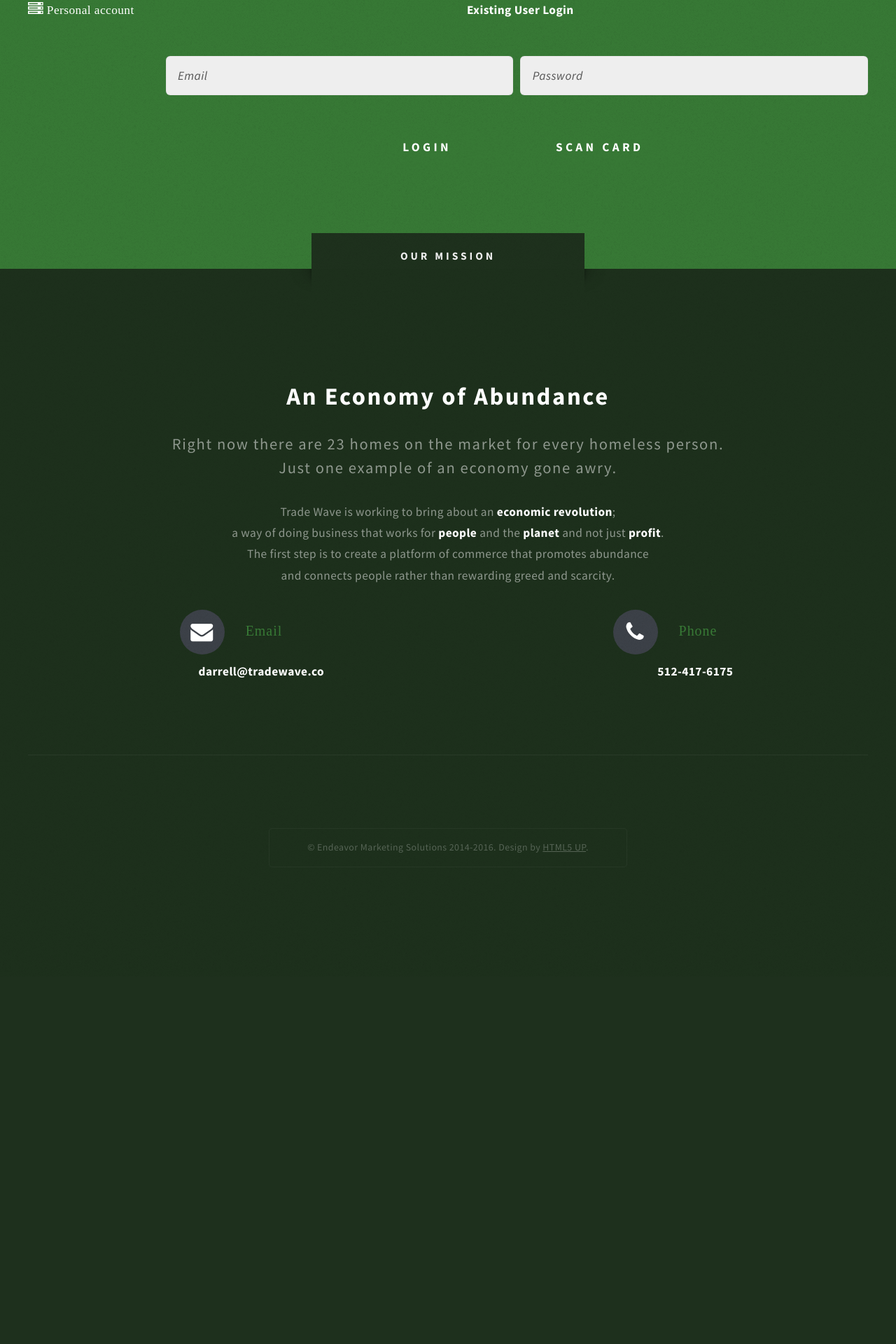
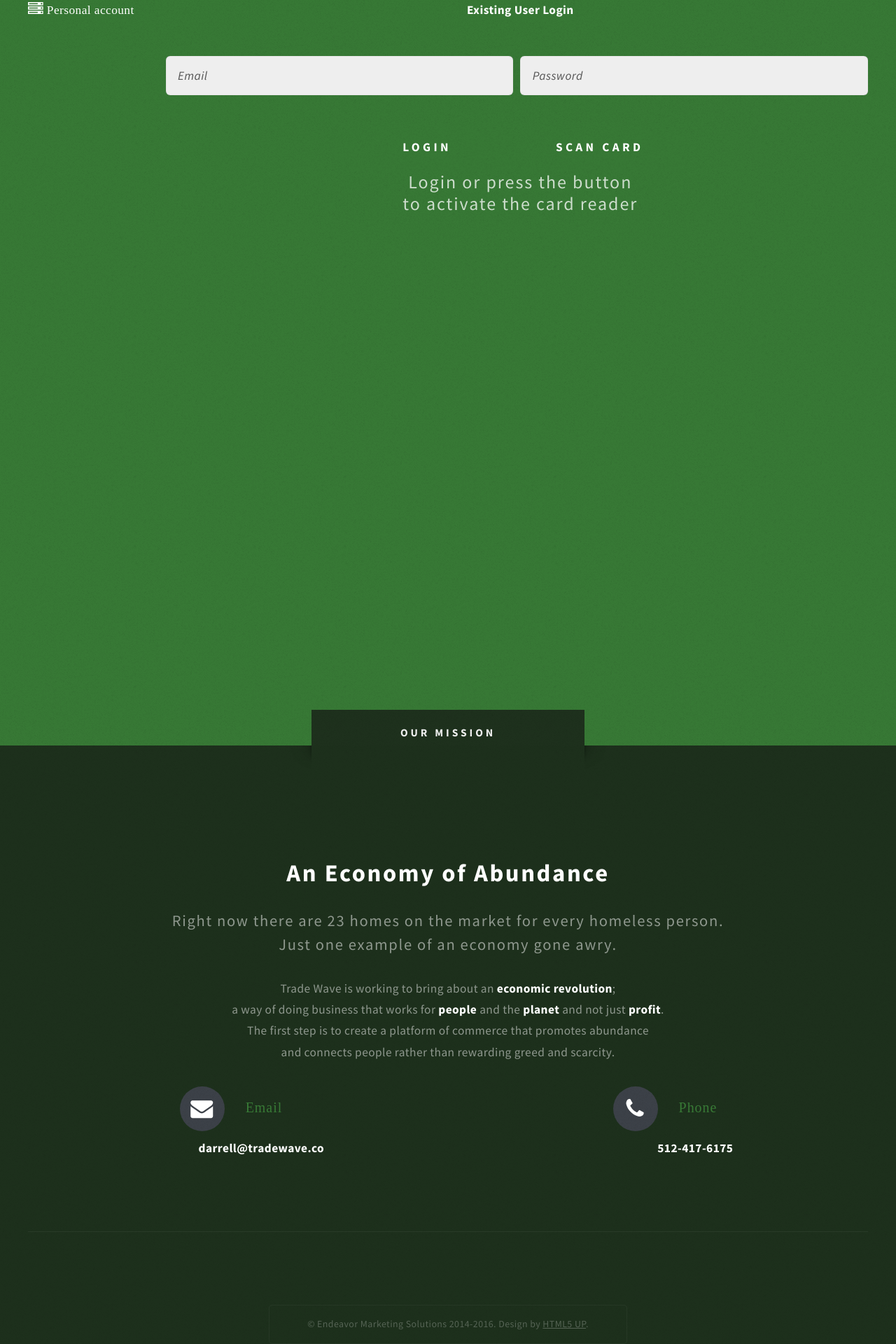
Before and after one commit to permalife/tradewave, a Django app: template tradewave/templates/tradewave/marketplace-issue-login.html in a window 1280 px wide. Shown: the part 505-2425 px from the top of the page at 70% size. Before the commit the page ends 1723 px from the top, so only its background shows below. Run offline with Django 3.2, Linux system fonts and the light colour scheme; the template is opened without the code that fills it, so the values that code supplies are empty.

Commit message:
Added QR code to marketplace-issue-login.

```diff
--- a/tradewave/templates/tradewave/marketplace-issue-login.html
+++ b/tradewave/templates/tradewave/marketplace-issue-login.html
@@ -3,6 +3,8 @@
 {% block title %} Issue Credits {% endblock %}
 
 {% block content %}
+  {% include "tradewave/script-qr.html" %}
+
   <section id="intro">
     <h2>Existing User Login</h2>
 
@@ -10,7 +12,7 @@
     <!-- change / adapt the action link to issuing credits -->
     <form method="post" action="{% url 'tradewave:process_cust_login' login_reason='issue_credit' %}">
       {% csrf_token %}
-      <div>
+      <div id="cust-login-form">
         <div class="row half">
           <div class="12u">
             </br>
@@ -27,10 +29,69 @@
         <div class="row">
           <div class="12u">
             <input type="submit" class="button button-style1 button-big" value="Login" />
-            <a href="#" class="button button-style1 button-big">Scan Card</a>
+            <a id="btn_start" class="button button-style1 button-big">Scan Card</a>
           </div>
         </div>
       </div>
+
+      <!-- QR Reader Wrapper -->
+      <div class="row">
+        <div class="12u">
+          <center>
+            <!--p class="style1"> Or scan card: </p-->
+            <!-- Web Cam to Scan QR Codes-->
+            <div style="width: 350px; height: 350px;" id="qrcodebox">
+            </div>
+            <!--p>
+              Last QRCode value: <span id="qrcode_result">none</span>
+            </p-->
+            <!--End of WebCam TO Scan QR Codes -->
+          </center>
+        </div>
+      </div>
+
+      <div class="row half">
+        <div class="12u">
+          <p class="style1" id="qr_status"> </p>
+        </div>
+      </div>
+
+      <div class="row half">
+        <div class="3u">
+          <input type="hidden" class="text" name="cust_qr_string" id="qr_string" value="" readonly>
+        </div>
+      </div>
+
+      <div class="row half">
+
+          <div class="3u">
+            <p></p>
+          </div>
+
+          <div class="3u">
+            <p id="label_qr_pin" class="style1" style="visibility:hidden"> Enter your pin: </p>
+          </div>
+
+          <div class="3u">
+            <input type="password" class="text" name="cust_pin" id="qr_pin" value="" style="visibility:hidden" size=4 maxlength=4>
+          </div>
+
+      </div>
+
+      <div class="row half">
+        <div class="12u">
+          <ul class="actions actions-centered">
+            <li><input type="submit" class="button button-style3 button-big" id="button_qr_login" value="Enter" style="visibility:hidden"/></li>
+          </ul>
+        </div>
+      </div>
+
+      <div class="row half">
+        <div class="12u">
+          <input type="hidden" class="text" name="tr_amount" id="product-amount" value="{{ tr_amount }}" readonly>
+        </div>
+      </div>
+      <!-- /QR Reader Wrapper -->
     </form>
     <!-- /Login Form -->
 
--- a/tradewave/templates/tradewave/script-qr.html
+++ b/tradewave/templates/tradewave/script-qr.html
@@ -1,6 +1,6 @@
 <script>
 (function($){
-  $('document').ready(function(){
+  $(document).ready(function(){
     $('#qrcodebox').WebcamQRCode({
       onQRCodeDecode: function( p_data ) {
         //window.alert("QR Code read: " + p_data);
--- a/tradewave_beta/urls.py
+++ b/tradewave_beta/urls.py
@@ -13,7 +13,7 @@
     1. Import the include() function: from django.conf.urls import url, include
     2. Add a URL to urlpatterns:  url(r'^blog/', include('blog.urls'))
 """
-from django.conf.urls import patterns, include, url
+from django.conf.urls import include, url
 from django.contrib import admin
 admin.autodiscover()
 
```
Also changed, not shown: db.sqlite3, 1 other file.
